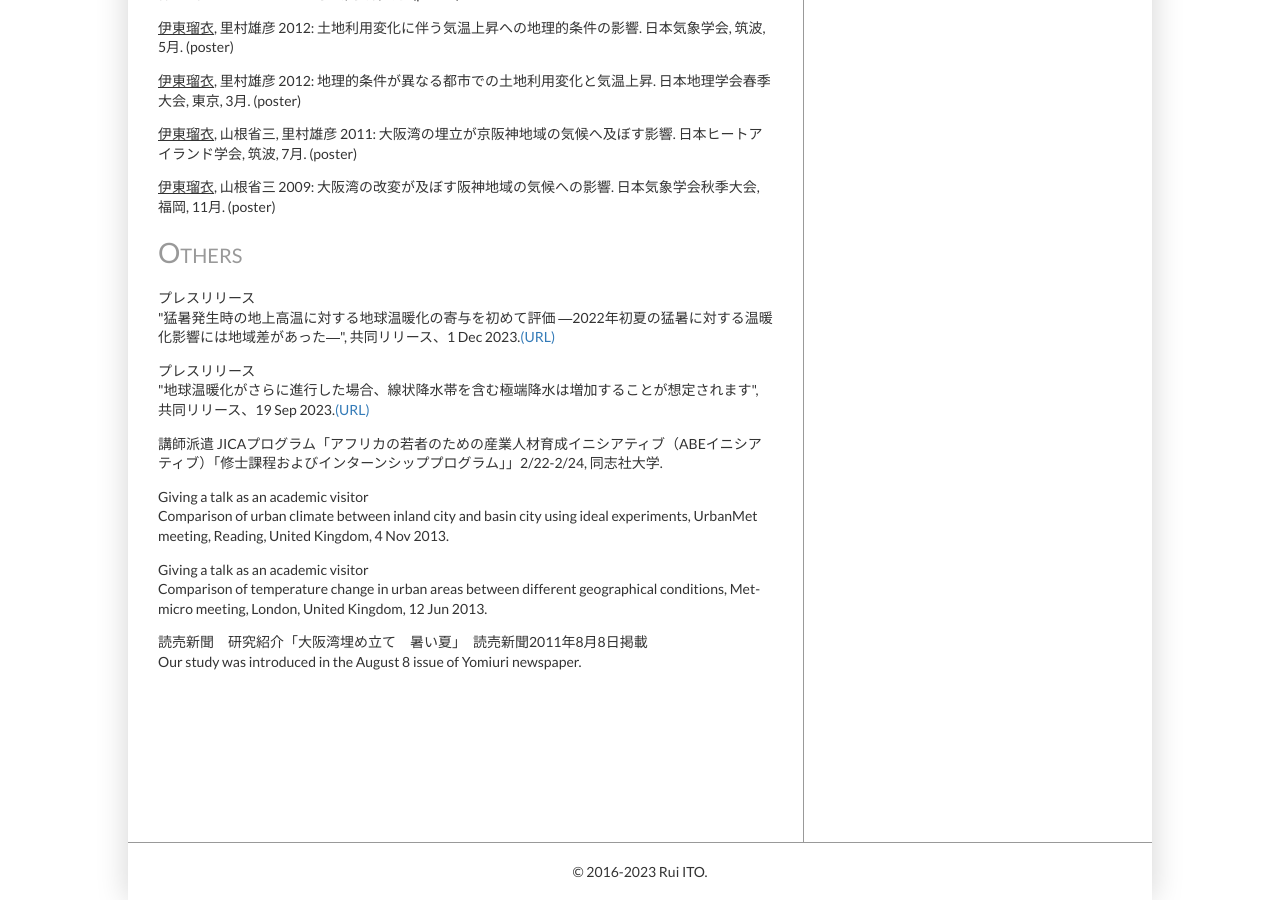
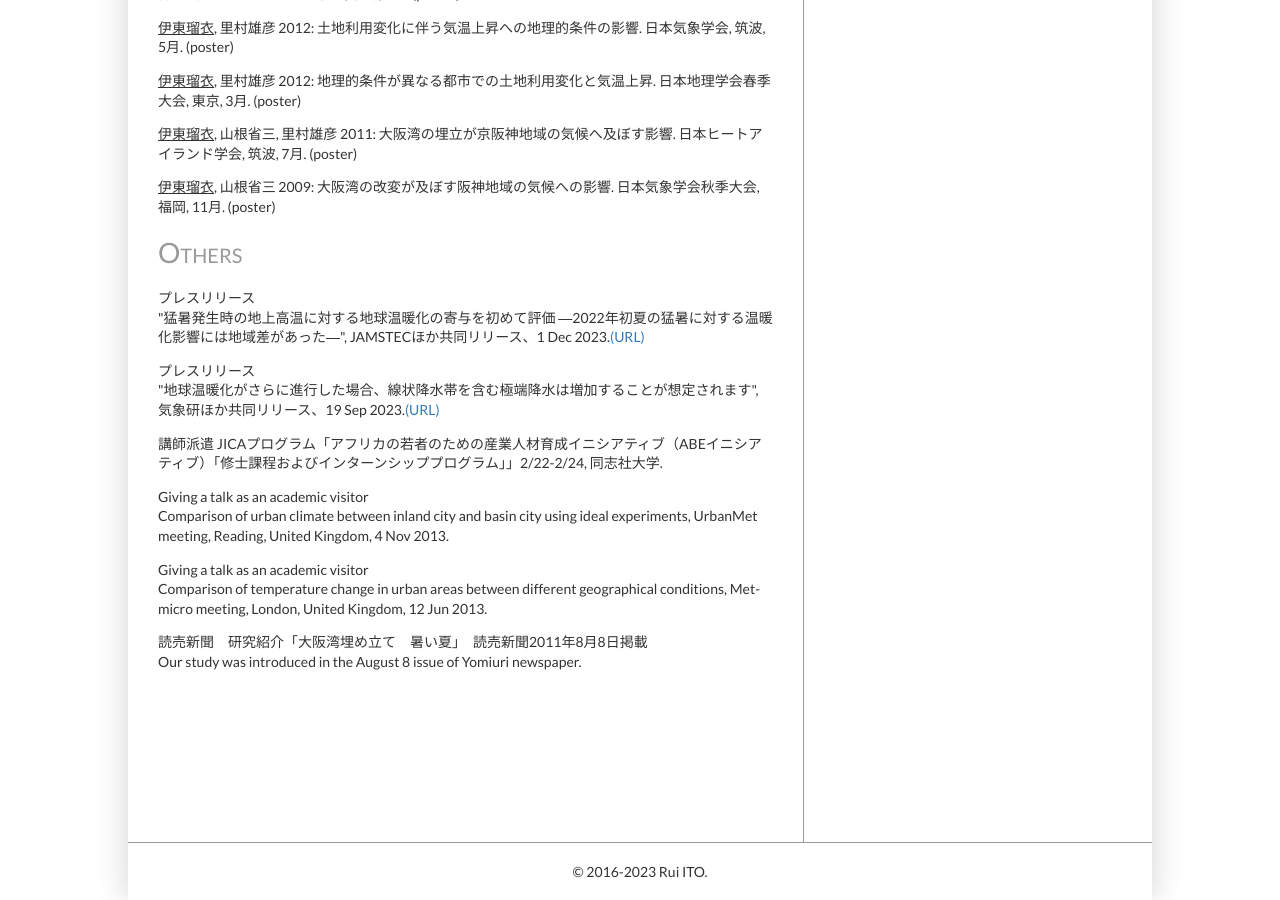
Before and after one commit to rui-climbiz/rui-climbiz.github.io, a Jekyll site: the page built from publications.html, in a window 1280 px wide and 900 px high, scrolled down 6832 px. Built offline with Jekyll 4.4.1, drawn with Linux system fonts in a browser that asks for light colours.

Commit message:
Update publications.html

```diff
--- a/publications.html
+++ b/publications.html
@@ -113,9 +113,9 @@
 
 <h1>Others</h1>
 <p>プレスリリース<br />
-  "猛暑発生時の地上高温に対する地球温暖化の寄与を初めて評価 ―2022年初夏の猛暑に対する温暖化影響には地域差があった―", 共同リリース、1 Dec 2023.<a href="https://www.jamstec.go.jp/j/about/press_release/20231201_2/">(URL)</a></p></p>
+  "猛暑発生時の地上高温に対する地球温暖化の寄与を初めて評価 ―2022年初夏の猛暑に対する温暖化影響には地域差があった―", JAMSTECほか共同リリース、1 Dec 2023.<a href="https://www.jamstec.go.jp/j/about/press_release/20231201_2/">(URL)</a></p></p>
 <p>プレスリリース<br />
-  "地球温暖化がさらに進行した場合、線状降水帯を含む極端降水は増加することが想定されます", 共同リリース、19 Sep 2023.<a href="https://www.mri-jma.go.jp/Topics/R05/050919/press_release050919.pdf">(URL)</a></p>
+  "地球温暖化がさらに進行した場合、線状降水帯を含む極端降水は増加することが想定されます", 気象研ほか共同リリース、19 Sep 2023.<a href="https://www.mri-jma.go.jp/Topics/R05/050919/press_release050919.pdf">(URL)</a></p>
 <p>講師派遣 JICAプログラム「アフリカの若者のための産業人材育成イニシアティブ（ABEイニシアティブ）「修士課程およびインターンシッププログラム」」2/22-2/24, 同志社大学.</p>
 <p>Giving a talk as an academic visitor <br />
 Comparison of urban climate between inland city and basin city using ideal experiments, UrbanMet meeting, Reading, United Kingdom, 4 Nov 2013.</p>
```
